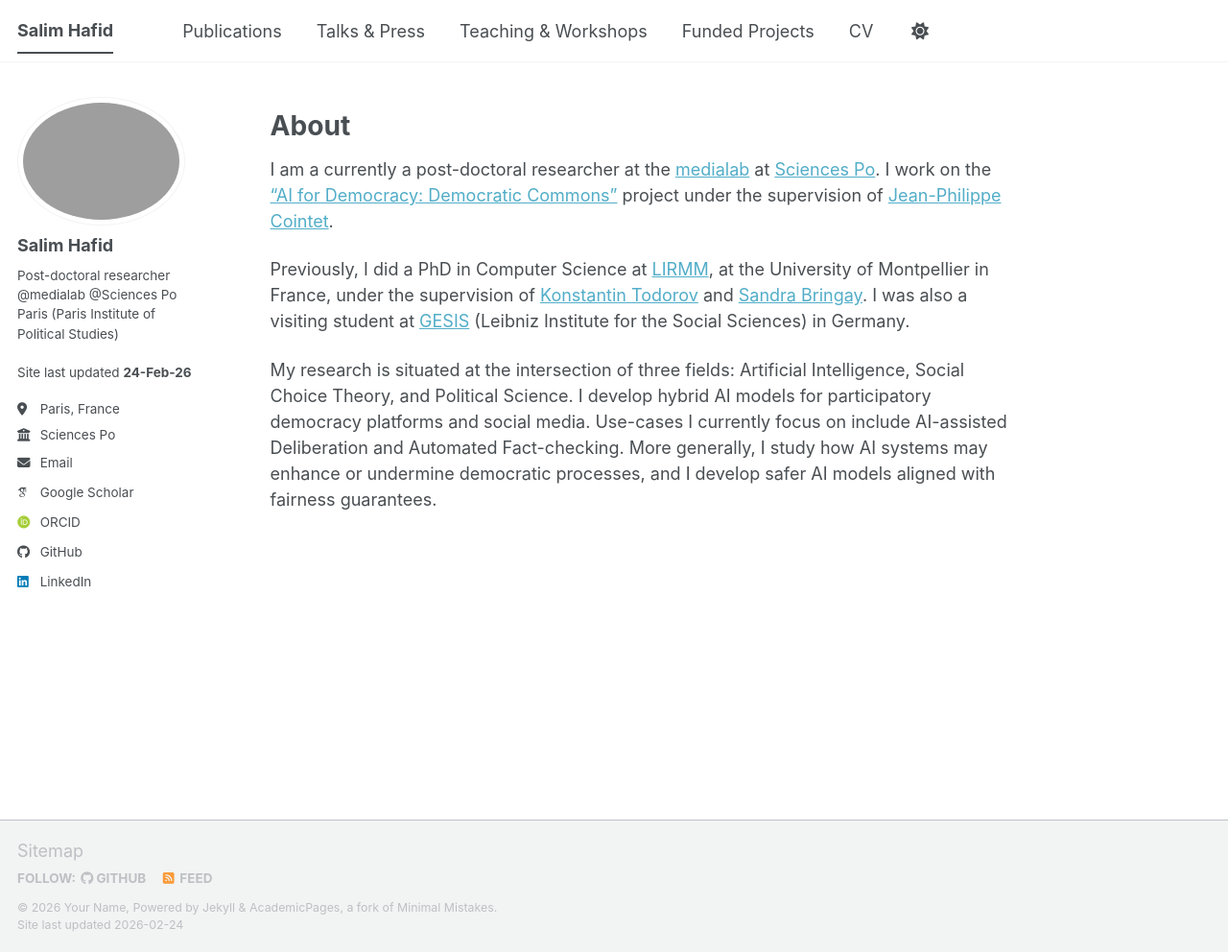
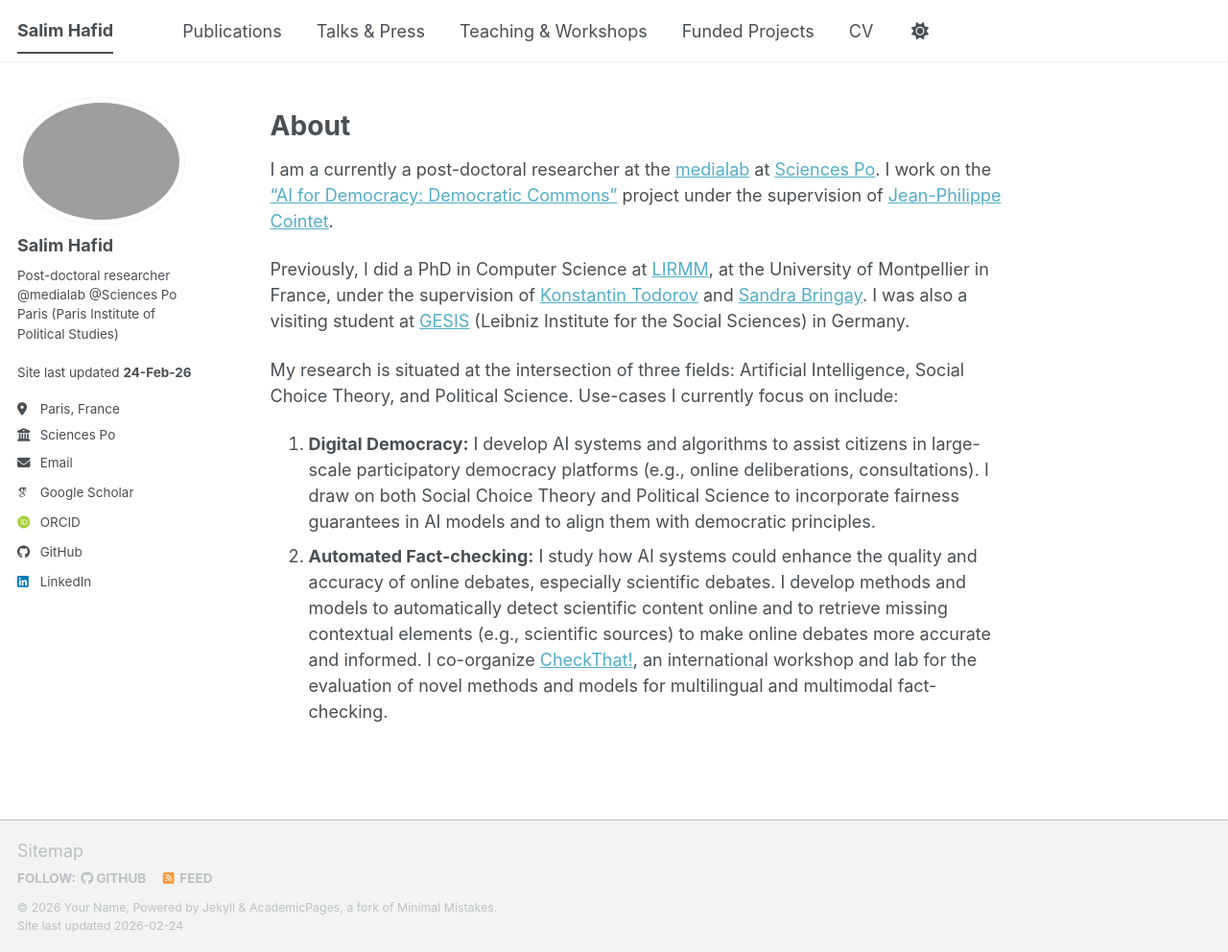
Before and after one commit to salim-hafid/salim-hafid.github.io, a Jekyll site: the page built from _pages/about.md, in a window 1280 px wide and 992 px high. Shown: the whole window at 96% size. Built offline with Jekyll 4.4.1, drawn with Linux system fonts in a browser that asks for light colours; some web fonts are replaced; a script bundle is joined from its source files by our own code; library files that are not in the unit come from our copies.

Commit message:
Enhance research description with specific use-cases

```diff
--- a/_pages/about.md
+++ b/_pages/about.md
@@ -12,4 +12,6 @@
 
 Previously, I did a PhD in Computer Science at [LIRMM](https://www.lirmm.fr/lirmm-en/), at the University of Montpellier in France, under the supervision of [Konstantin Todorov](https://www.lirmm.fr/konstantin-todorov/) and [Sandra Bringay](https://www.lirmm.fr/~bringay/). I was also a visiting student at [GESIS](https://www.gesis.org/en/home) (Leibniz Institute for the Social Sciences) in Germany.
 
-My research is situated at the intersection of three fields: Artificial Intelligence, Social Choice Theory, and Political Science. I develop hybrid AI models for participatory democracy platforms and social media. Use-cases I currently focus on include AI-assisted Deliberation and Automated Fact-checking. More generally, I study how AI systems may enhance or undermine democratic processes, and I develop safer AI models aligned with fairness guarantees.
+My research is situated at the intersection of three fields: Artificial Intelligence, Social Choice Theory, and Political Science. Use-cases I currently focus on include:
+1. **Digital Democracy:** I develop AI systems and algorithms to assist citizens in large-scale participatory democracy platforms (e.g., online deliberations, consultations). I draw on both Social Choice Theory and Political Science to incorporate fairness guarantees in AI models and to align them with democratic principles.
+2. **Automated Fact-checking:** I study how AI systems could enhance the quality and accuracy of online debates, especially scientific debates. I develop methods and models to automatically detect scientific content online and to retrieve missing contextual elements (e.g., scientific sources) to make online debates more accurate and informed. I co-organize [CheckThat!](https://checkthat.gitlab.io/clef2026/), an international workshop and lab for the evaluation of novel methods and models for multilingual and multimodal fact-checking.
```
